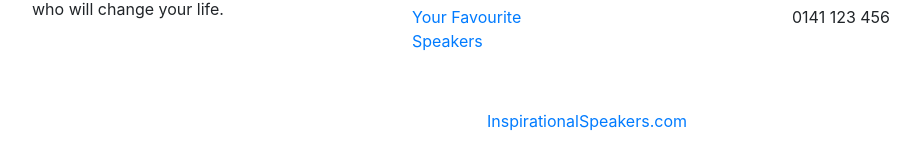
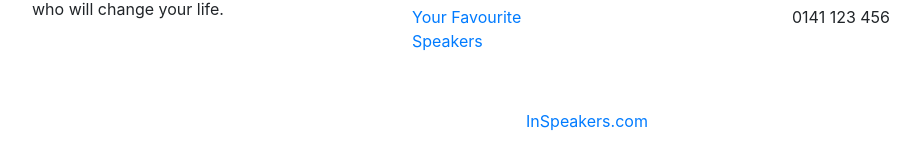
Before and after one commit to KateHickey26/PIMB, a Django app: page /inspeakers/about/ in a window 1280 px wide. Shown: the part 1027-1176 px from the top of the page, without its empty margins (53-973 px from the left). Run offline with Django 3.2, Linux system fonts and the light colour scheme; data that the repository does not hold is empty; some libraries are stand-ins or nearby versions.

Commit message:
wording changes

```diff
--- a/templates/inspeakers/base.html
+++ b/templates/inspeakers/base.html
@@ -131,7 +131,7 @@
         </div>
     </div>
     <div class="footer-copyright text-center text-black-50 py-3">
-        <a class="dark-grey-text" href=""> InspirationalSpeakers.com</a>
+        <a class="dark-grey-text" href=""> InSpeakers.com</a>
     </div>
 </footer>
 </body>
```
